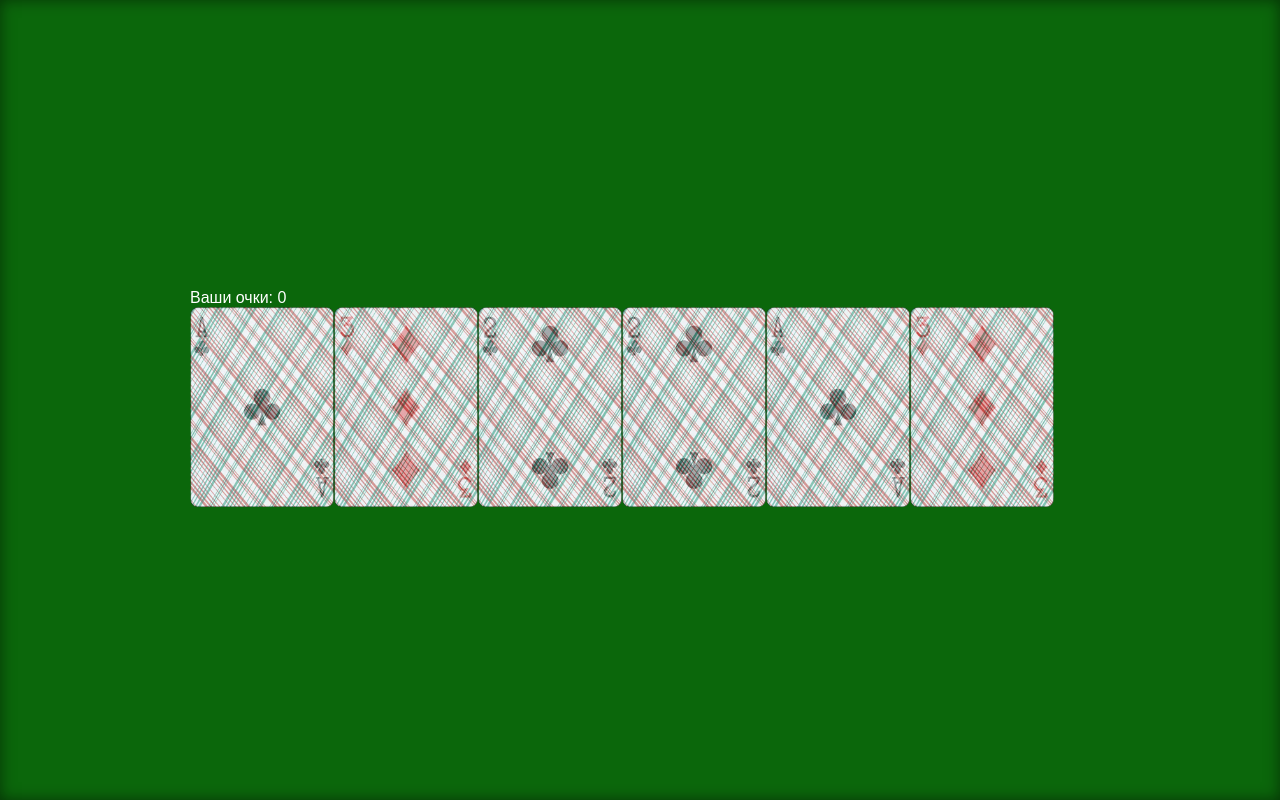
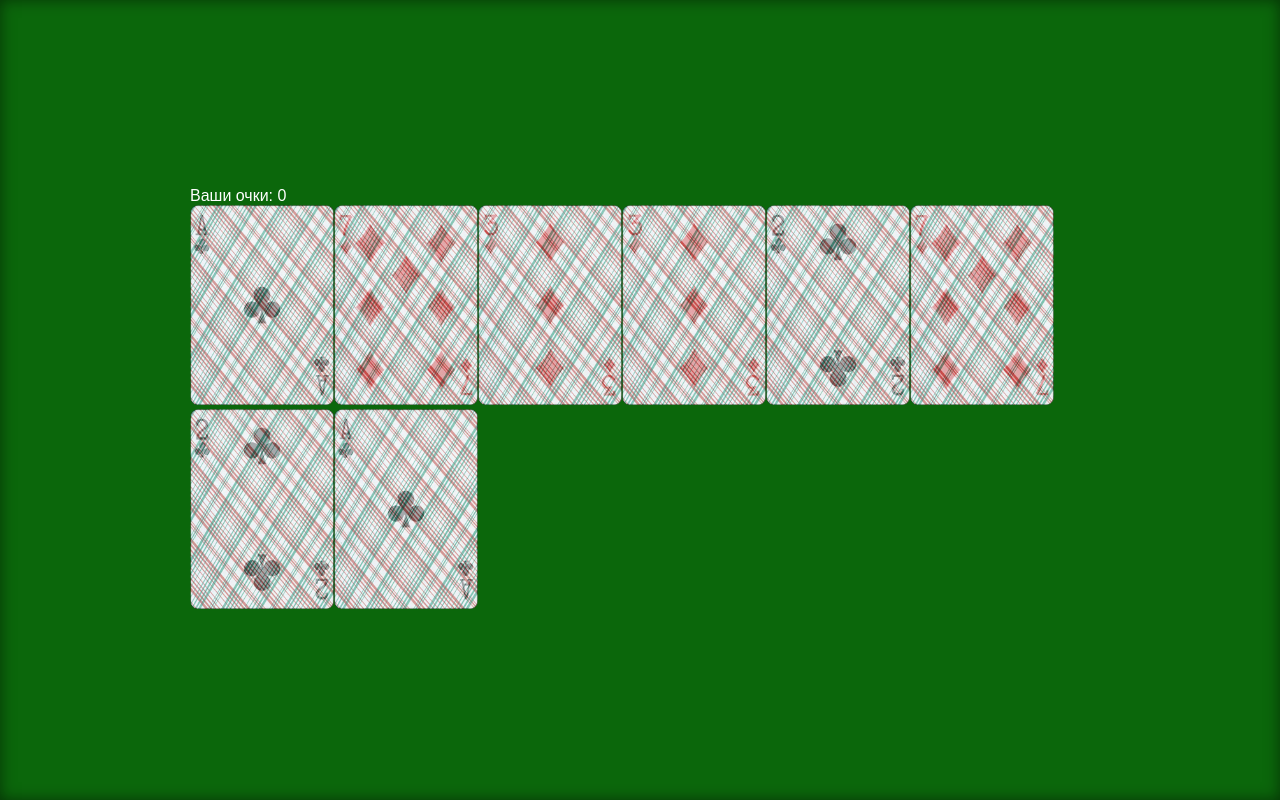
Before and after one commit to xsenia/memory-react, a React (Create React App) app: page / in a window 1280 px wide. Both pictures are taken after a click on the button "Старт". Built offline with nearby package versions, Linux system fonts and the light colour scheme.

Commit message:
it's worked!

```diff
--- a/src/Components/App/App.js
+++ b/src/Components/App/App.js
@@ -19,16 +19,10 @@
     this.state = {
       gameState: GameState.start // GameState.game, GameState.finished
     };
-
-
-    let cardsAmount = 3; //9
-
+    const cardsAmount = 4; //9 проверить, чтоб не больше
     const gameFinished = () => this.setState({gameState: 'finished'});
-
     const settings = {amount: cardsAmount, timeOut: 5};
     this.engine = new Engine(gameFinished, settings);
-
-
   }
 
 
--- a/src/Components/Card/Card.css
+++ b/src/Components/Card/Card.css
@@ -1,22 +1,4 @@
-.card {
-  width: 16%;
-  background-repeat: no-repeat;
-  background-position: 0 0;
-  background-size: contain;
-  cursor: pointer;
-}
 
-/* @media (max-width: 1024px) {
-  .card {
-    width: 32%;
-  }
-}  */
-
-.backCard {
-  max-width: 100%;
-  height: auto;
-  opacity: 0;
-}
 
 .card--0C {
   background-image: url(../../Resources/Images/Cards/0C.png);
--- a/src/Components/Card/Card.js
+++ b/src/Components/Card/Card.js
@@ -16,9 +16,10 @@
       className={cardClassName}
       data-open={props.opened}
       data-guessed={props.guessed}
+      data-desabled={props.disabled}
       onClick={() => props.clickHandle(id)}
     >
-      <img src={backCard} className="backCard" alt="backCard" />
+      <img src={backCard} className="backCard" alt="backCard"  />
     </div>
   );
 }
--- a/src/Components/CardsControl/CardsControl.js
+++ b/src/Components/CardsControl/CardsControl.js
@@ -2,30 +2,34 @@
 import Card from '../Card/Card';
 import Score from '../Score/Score';
 import getCardsArray from '../getCardsArray';
-/*import cardDeck from '../cardDeck';*/
 import Timer from '../timer';
 
 class CardsControl extends Component {
 
   constructor(props,state) {
     super(props);
-    let gameCards = getCardsArray();
+    //console.log(props);
+
+    const amountSetting = this.props.engine.getAmount();
+
+    let gameCards = getCardsArray(amountSetting);
     this.state = {
       gameCards, //gameCards: gameCards,
-      firstCard: null //просто первая карта в стейте
+      firstCard: null, //просто первая карта в стейте
+      disabled: false
     };
 
     /*таймер*/
     const finishCallback = this.turnOff;
-    const timeout = 10;
+    let timeout = 1000;
     this.timer = new Timer(finishCallback, timeout);
   }
 
 
+  /*----------------переворот карт в начале игры------------------*/
   componentDidMount() {
     this.timer.start(this.turnOff);
   }
-
   turnOff = () => {
     const cards = this.state.gameCards;
     const gameCardsClosed = cards.map((card, i) => {
@@ -34,22 +38,47 @@
     });
     this.setState({gameCards: gameCardsClosed});
   }
+  /*----------------//переворот карт в начале игры------------------*/
 
 
 
+  /*-----------------------переворот карты--------------------------*/
   turnCard = (cardId) => {
-    const cards = this.state.gameCards;//кешируем массив карт игры, после первого раза берем измененный массив из стейта
-    if (this.state.firstCard) { //вторая карта
-      cards[cardId].opened = true;
-      this.compare(cardId);//вот она, функция сравнения
-      let turnTimeout = () => {
-        this.setState({
+    const cards = this.state.gameCards;//кешируем массив карт игры, а после первого раза берем измененный массив из стейта
+    if (this.state.firstCard) { //если это уже вторая карта
+      cards[cardId].opened = true; //делаем ее открытой
+      this.setState({
+        gameCards: cards,
+        disabled: true
+      });
+      setTimeout(() => {
+      this.compare(cardId);//сравниваем карты этой функцией
+      this.setState({ // после сравнения обнуляем первую карту в стейте
+        firstCard: null,
+        gameCards: cards,
+        disabled: false
+      });
+    }, 500);
+      this.timer.start(this.turnOff);
+      /*const compareTimeout = () => {
+        this.compare(cardId);//сравниваем карты этой функцией
+        this.setState({ // после сравнения обнуляем первую карту в стейте
           firstCard: null,
-          gameCards: cards
+          gameCards: cards,
+          disabled: false
+        })
+      };
+      this.timer.start(compareTimeout);*/
+      /*setTimeout(() => {
+        this.compare(cardId);//сравниваем карты этой функцией
+        this.setState({ // после сравнения обнуляем первую карту в стейте
+          firstCard: null,
+          gameCards: cards,
+          disabled: false
         });
-      }
-      setTimeout(turnTimeout, 100);
-    } else { //первая карта
+      }, 1000);*/
+
+    } else { //если это первая карта, делаем ее отрытой, сетим ее в стейт, сетим новый массив карт
       cards[cardId].opened = true;
       this.setState({
         firstCard: cards[cardId],
@@ -57,12 +86,14 @@
       });
     }
   }
+  /*-----------------------//переворот карты--------------------------*/
 
+
+  /*-----------------------сравнение карт--------------------------*/
   compare = (cardId) => {
     const firstCard = this.state.firstCard; //Первая карта из стейта
     const secondCard = this.state.gameCards[cardId]; //Вторая карта только что кликнутая
-    /*console.log(firstCard);
-    console.log(secondCard);*/
+    /*console.log(firstCard); console.log(secondCard);*/
     if (firstCard.id !== secondCard.id && firstCard.name === secondCard.name) {
       firstCard.guessed = true;
       secondCard.guessed = true;
@@ -70,9 +101,11 @@
     } else if (firstCard.id !== secondCard.id && firstCard.name !== secondCard.name) {
       this.props.engine.updateScore(true);//запускаем из движка уменьшение очков
     }
+
     firstCard.opened = false;
     secondCard.opened = false;
   }
+  /*-----------------------//сравнение карт--------------------------*/
 
 
 
@@ -94,6 +127,7 @@
                 opened={card.opened}
                 clickHandle={(cardId) => this.turnCard(cardId)}
                 guessed={card.guessed}
+                disabled={this.state.disabled}
               />
           )}
         </div>
--- a/src/Components/engine.js
+++ b/src/Components/engine.js
@@ -11,24 +11,33 @@
 
 
   _updateGuessedCardsAmount(){
-    //дергаешь, когда угадали очередную пару
+    //когда угадали очередную пару
     this.guessedCardsAmount += 1;
   }
 
-  //вызываешь с true, когда НЕ угадали, и без аргументов, когда угадали
+  //с true, когда НЕ угадали, и без аргументов, когда угадали
   updateScore(noGuessed){
     if(noGuessed){
       this.score -= this.guessedCardsAmount * 42;
     }
     else{
+
+
+      this.score += (this.amount - this.guessedCardsAmount) * 42;
       this._updateGuessedCardsAmount();
-      this.score += (this.amount - this.guessedCardsAmount) * 42;
+
 
       if (this.amount === this.guessedCardsAmount) {
-        this.gameFinished();
-        this.winScore = this.score;
-        this.score = 0;
-        this.guessedCardsAmount = 0;
+
+
+          this.winScore = this.score;
+
+
+        setTimeout(() => {
+          this.score = 0;
+          this.guessedCardsAmount = 0;
+          this.gameFinished();
+        }, 500)
       }
     }
   }
@@ -50,6 +59,10 @@
      return this.gameState;
   }
 
+  getAmount(){
+     return this.amount;
+  }
+
 }
 
 
--- a/src/Components/getCardsArray.js
+++ b/src/Components/getCardsArray.js
@@ -1,6 +1,6 @@
 import cardDeck from './cardDeck';
 
-const getCardsArray = () => {
+const getCardsArray = (cardsAmount) => {
   if(!cardDeck || !cardDeck.length) {
     return null;
   } else {
@@ -12,7 +12,7 @@
     const randomCardArr = randomizeArray(cardDeck);
     //укороченный до 9 массив:
     //const randomArrShot = randomCardArr.slice(0,9);
-    const randomArrShot = randomCardArr.slice(0,3);
+    const randomArrShot = randomCardArr.slice(0,cardsAmount);
     //удвоенный массив:
     const randomArrDuble = randomArrShot.concat(randomArrShot);
     //перемешанный удвоенный массив:
--- a/src/Components/timer.js
+++ b/src/Components/timer.js
@@ -5,14 +5,13 @@
     this.timeout = timeout || 5000;
   }
 
-  //this.finishCallback - перевернуть все открытые карты, т.е. убрать open
-
   start() {
-    setTimeout(this.finishCallback, this.timeout);
+    this.clear();
+    this.timer = setTimeout(() => {this.finishCallback()}, this.timeout);
   }
 
   clear(){
-    clearTimeout(this.finishCallback);
+    clearTimeout(this.timer);
   }
 
 
--- a/src/index.css
+++ b/src/index.css
@@ -129,6 +129,25 @@
   max-width: 100%;
   flex-basis: 980px;
 }
+.card {
+  width: 16%;
+  background-repeat: no-repeat;
+  background-position: 0 0;
+  background-size: contain;
+  cursor: pointer;
+}
+
+/* @media (max-width: 1024px) {
+  .card {
+    width: 32%;
+  }
+}  */
+
+.backCard {
+  max-width: 100%;
+  height: auto;
+  opacity: 0;
+}
 
 /*поврот карты*/
 .turnaround img {
@@ -152,3 +171,10 @@
 div[data-guessed="true"] img{
    opacity: 0;
 }
+
+div[data-desabled="true"] {
+  pointer-events: none;
+}
+div[data-desabled="false"] {
+  pointer-events: auto;
+}
```
